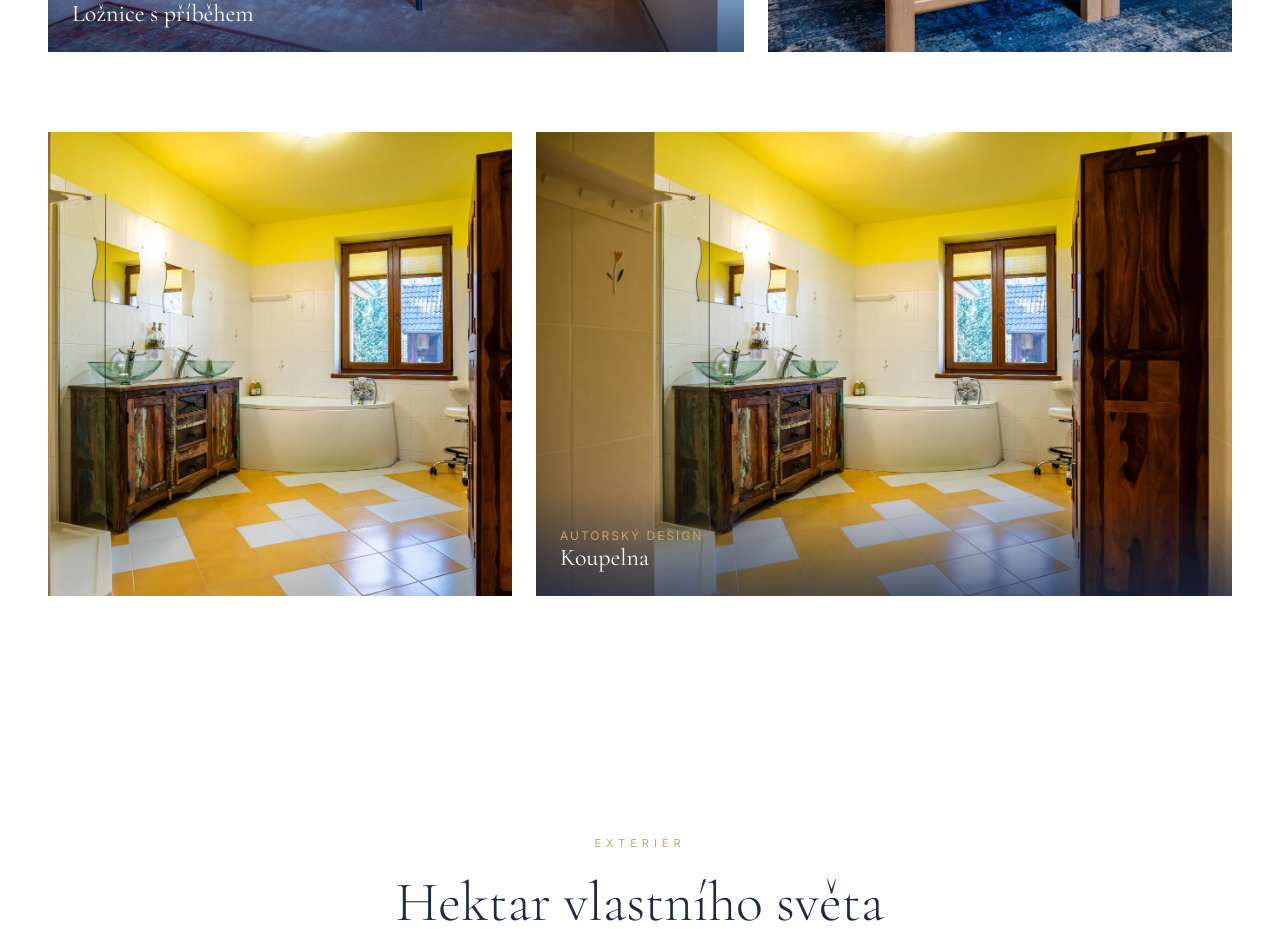
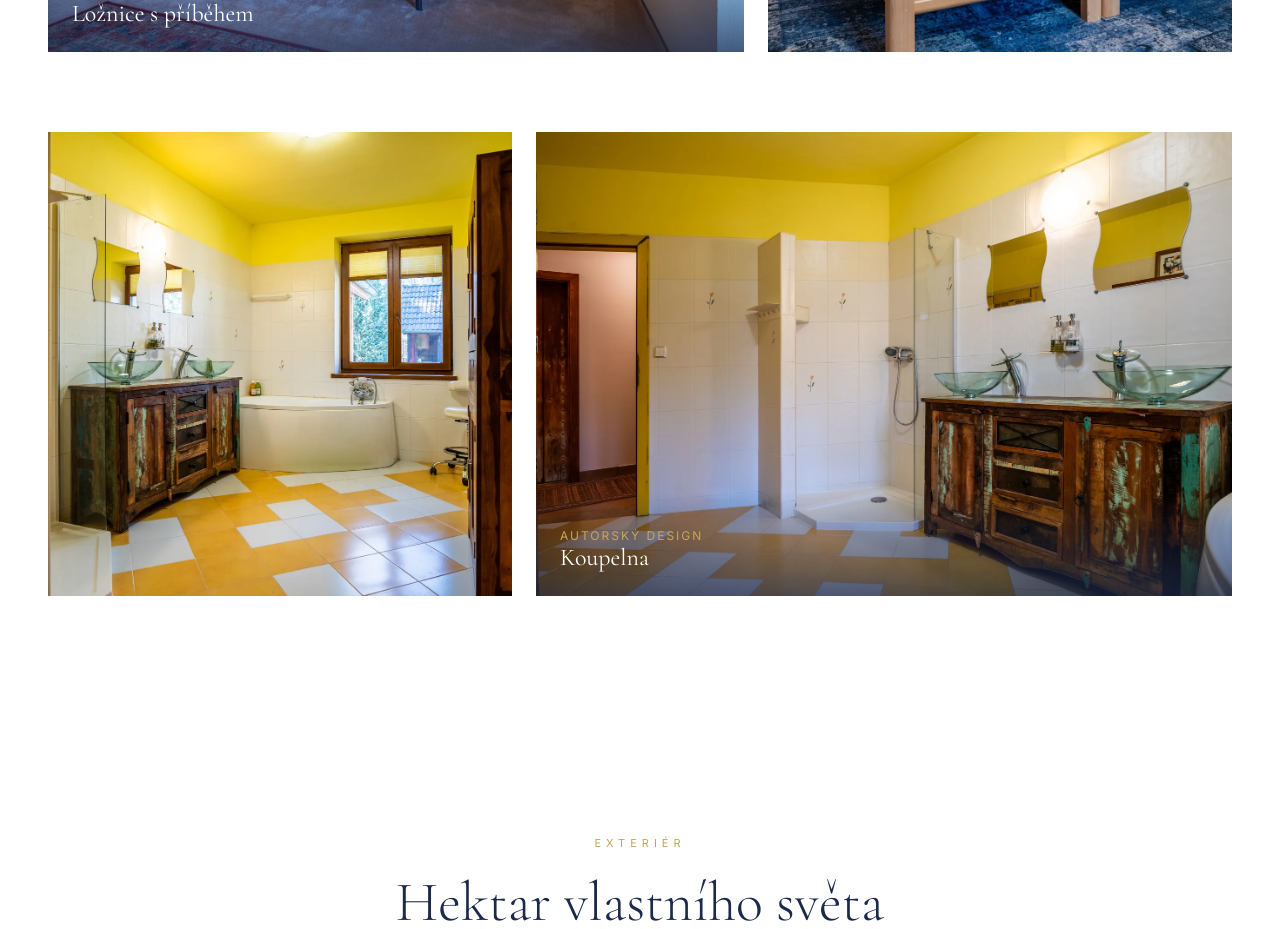
Before and after one commit to tknurture/Petr-Dadej---Rezidence-Pavlov, a Next.js app: page / in a window 1280 px wide. Shown: the part 6780-7709 px from the top of the page. Built offline with nearby package versions, Linux system fonts and the light colour scheme.

Commit message:
Koupelna: druhý záběr PS1A6721 (sprchový kout + umyvadla)
Co-Authored-By: Claude Sonnet 4.6 <noreply@anthropic.com>

```diff
--- a/app/page.tsx
+++ b/app/page.tsx
@@ -542,7 +542,7 @@ export default function Home() {
         <div className="room-row reverse reveal">
           <img src="/images/zasilka/PS1A6701-HDR.webp" alt="Koupelna" loading="lazy" />
           <div className="room-label">
-            <img src="/images/zasilka/PS1A6701-HDR.webp" alt="Koupelna" loading="lazy" />
+            <img src="/images/zasilka/PS1A6721-HDR.webp" alt="Koupelna - sprchový kout a umyvadla" loading="lazy" />
             <div className="room-label-text">
               <p>Autorský design</p>
               <h3>Koupelna</h3>
```
Also changed, not shown: public/images/zasilka/PS1A6721-HDR.webp (added).
